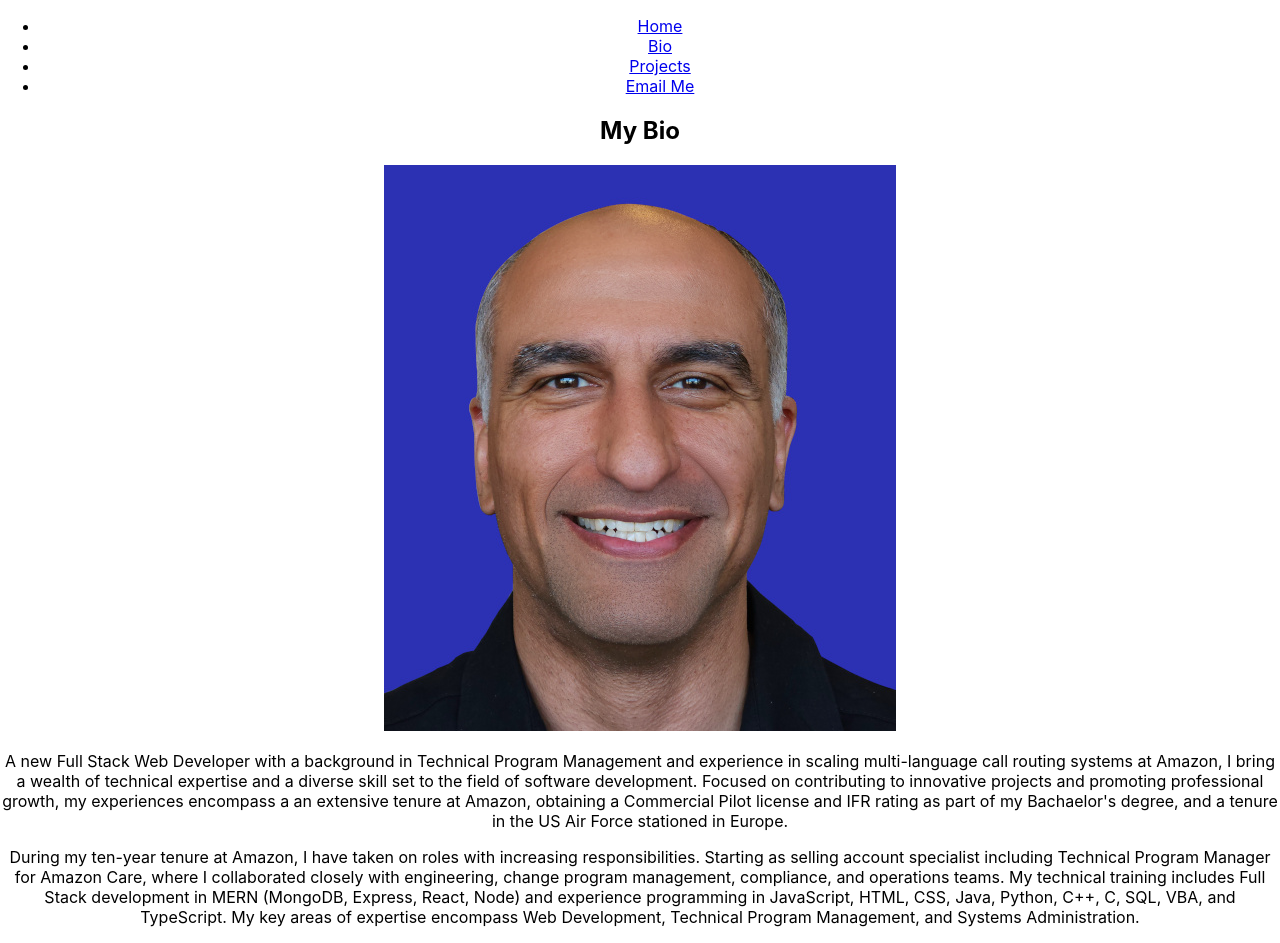
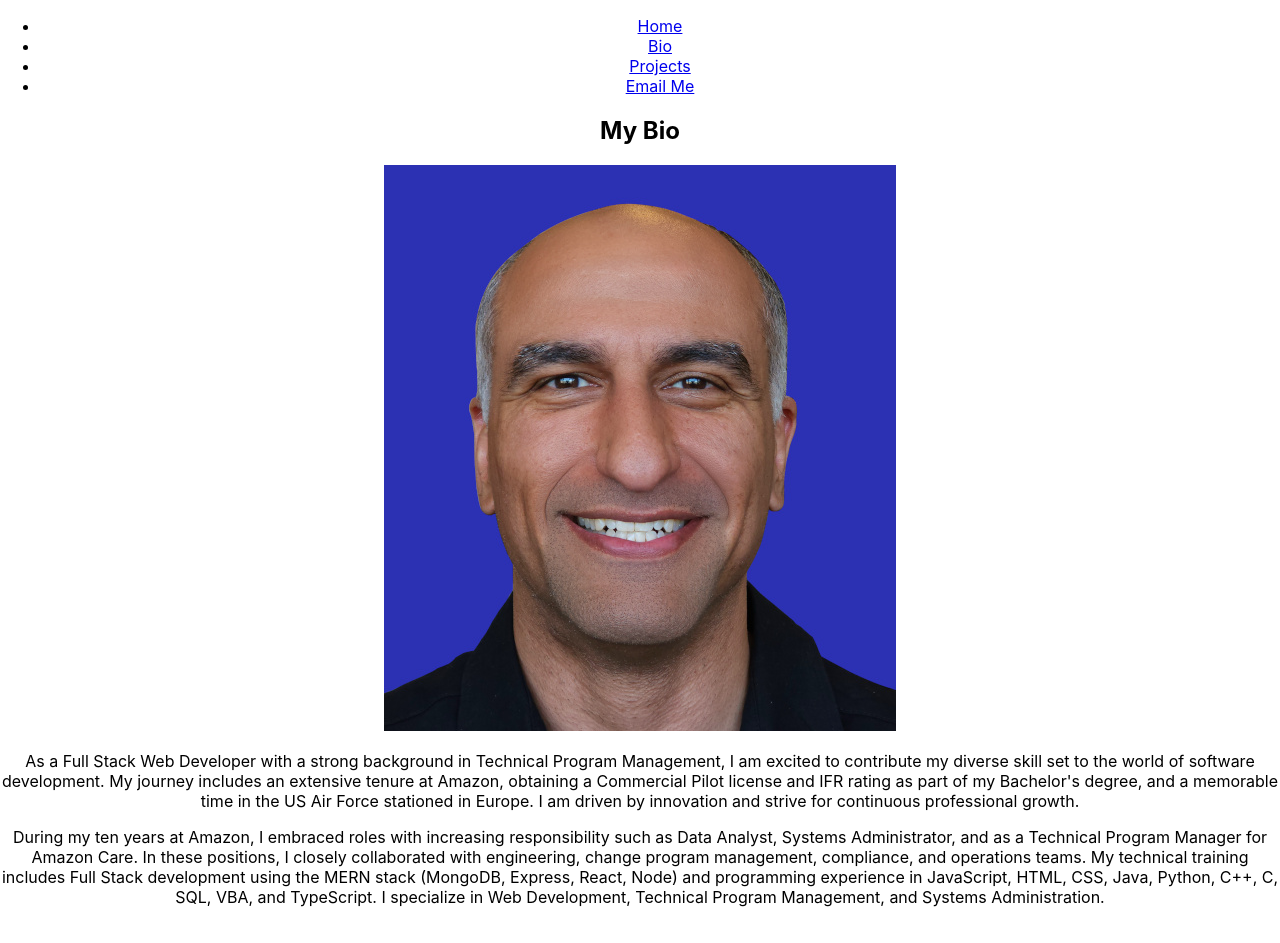
Before and after one commit to BrandonDHaskell/personal-site, a React (Create React App) app: page /bio in a window 1280 px wide. Built offline with nearby package versions, Linux system fonts and the light colour scheme.

Commit message:
update bio paragraph

```diff
--- a/src/components/Bio.tsx
+++ b/src/components/Bio.tsx
@@ -7,10 +7,10 @@ const Bio: React.FC = () => {
             <h2>My Bio</h2>
             <img src={`images/profile_pic_2_medium.jpg`} alt="Profile pic" />
             <p>
-                A new Full Stack Web Developer with a background in Technical Program Management and experience in scaling multi-language call routing systems at Amazon, I bring a wealth of technical expertise and a diverse skill set to the field of software development. Focused on contributing to innovative projects and promoting professional growth, my experiences encompass a an extensive tenure at Amazon, obtaining a Commercial Pilot license and IFR rating as part of my Bachaelor's degree, and a tenure in the US Air Force stationed in Europe.
+                As a Full Stack Web Developer with a strong background in Technical Program Management, I am excited to contribute my diverse skill set to the world of software development. My journey includes an extensive tenure at Amazon, obtaining a Commercial Pilot license and IFR rating as part of my Bachelor's degree, and a memorable time in the US Air Force stationed in Europe. I am driven by innovation and strive for continuous professional growth.
             </p>
             <p>
-                During my ten-year tenure at Amazon, I have taken on roles with increasing responsibilities. Starting as selling account specialist including Technical Program Manager for Amazon Care, where I collaborated closely with engineering, change program management, compliance, and operations teams. My technical training includes Full Stack development in MERN (MongoDB, Express, React, Node) and experience programming in JavaScript, HTML, CSS, Java, Python, C++, C, SQL, VBA, and TypeScript. My key areas of expertise encompass Web Development, Technical Program Management, and Systems Administration.
+                During my ten years at Amazon, I embraced roles with increasing responsibility such as Data Analyst, Systems Administrator, and as a Technical Program Manager for Amazon Care. In these positions, I closely collaborated with engineering, change program management, compliance, and operations teams. My technical training includes Full Stack development using the MERN stack (MongoDB, Express, React, Node) and programming experience in JavaScript, HTML, CSS, Java, Python, C++, C, SQL, VBA, and TypeScript. I specialize in Web Development, Technical Program Management, and Systems Administration.
             </p>
         </div>
     );
```
